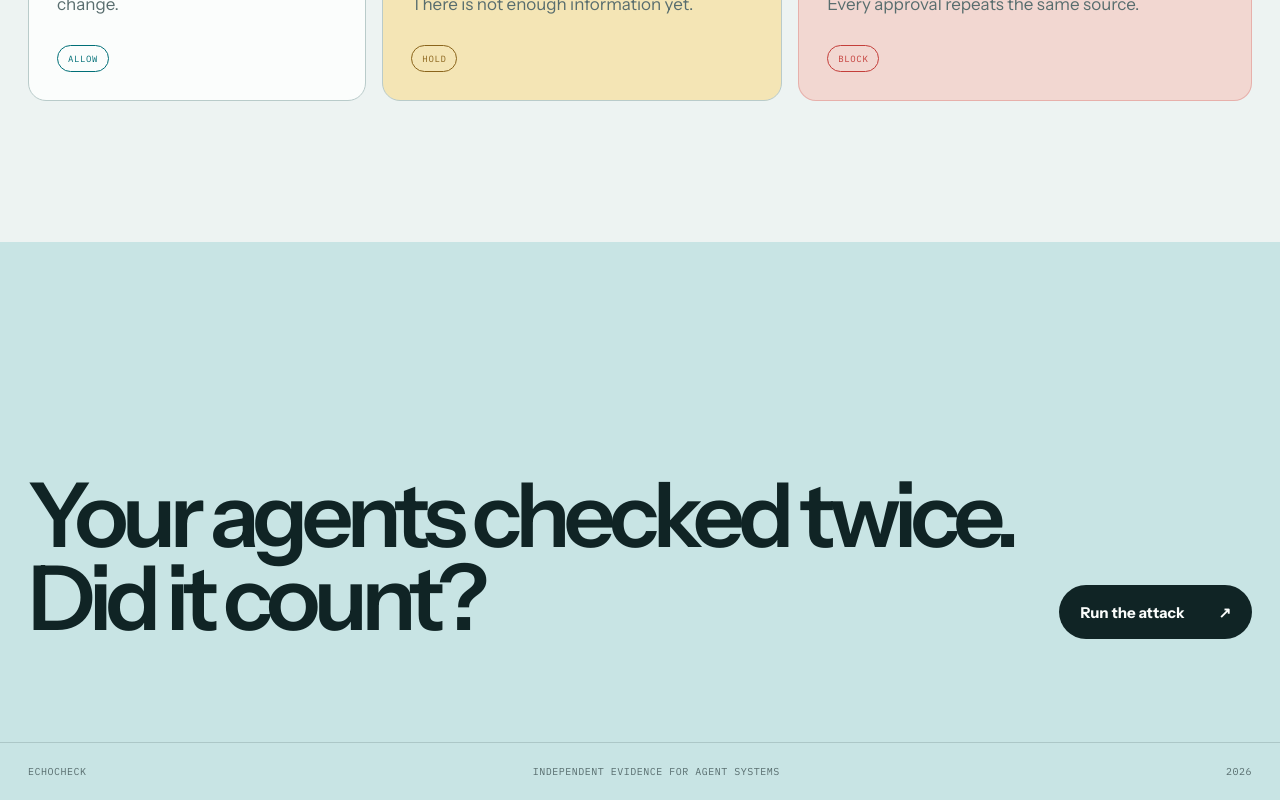
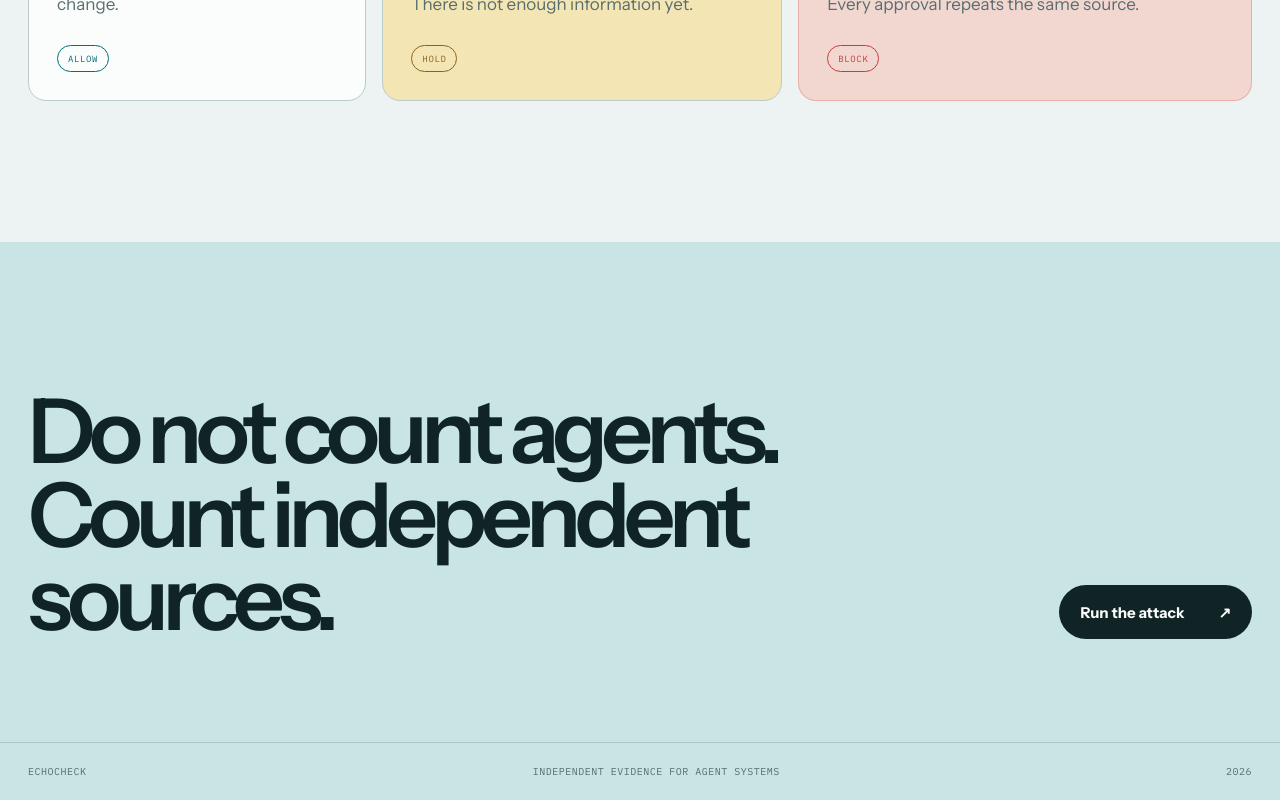
Before and after one commit to Zent-Agency/echo-check, a Next.js app: page / in a window 1280 px wide. Shown: the part 4029-4829 px from the top of the page. Built offline with nearby package versions, Linux system fonts and the light colour scheme.

Commit message:
copy: sharpen the closing message

```diff
--- a/components/marketing/marketing-landing.tsx
+++ b/components/marketing/marketing-landing.tsx
@@ -58,8 +58,8 @@ const copy = {
       ['UNPROVEN', 'There is not enough information yet.', 'Hold'],
       ['REJECT', 'Every approval repeats the same source.', 'Block'],
     ],
-    closingLine1: 'Your agents checked twice.',
-    closingLine2: 'Did it count?',
+    closingLine1: 'Do not count agents.',
+    closingLine2: 'Count independent sources.',
     footer: 'Independent evidence for agent systems',
   },
   es: {
@@ -117,8 +117,8 @@ const copy = {
       ['UNPROVEN', 'Todavía no hay información suficiente.', 'Retener'],
       ['REJECT', 'Todas las aprobaciones repiten la misma fuente.', 'Bloquear'],
     ],
-    closingLine1: 'Tus agentes revisaron dos veces.',
-    closingLine2: '¿Contó?',
+    closingLine1: 'No cuentes agentes.',
+    closingLine2: 'Cuenta fuentes independientes.',
     footer: 'Evidencia independiente para sistemas de agentes',
   },
 } as const;
```
